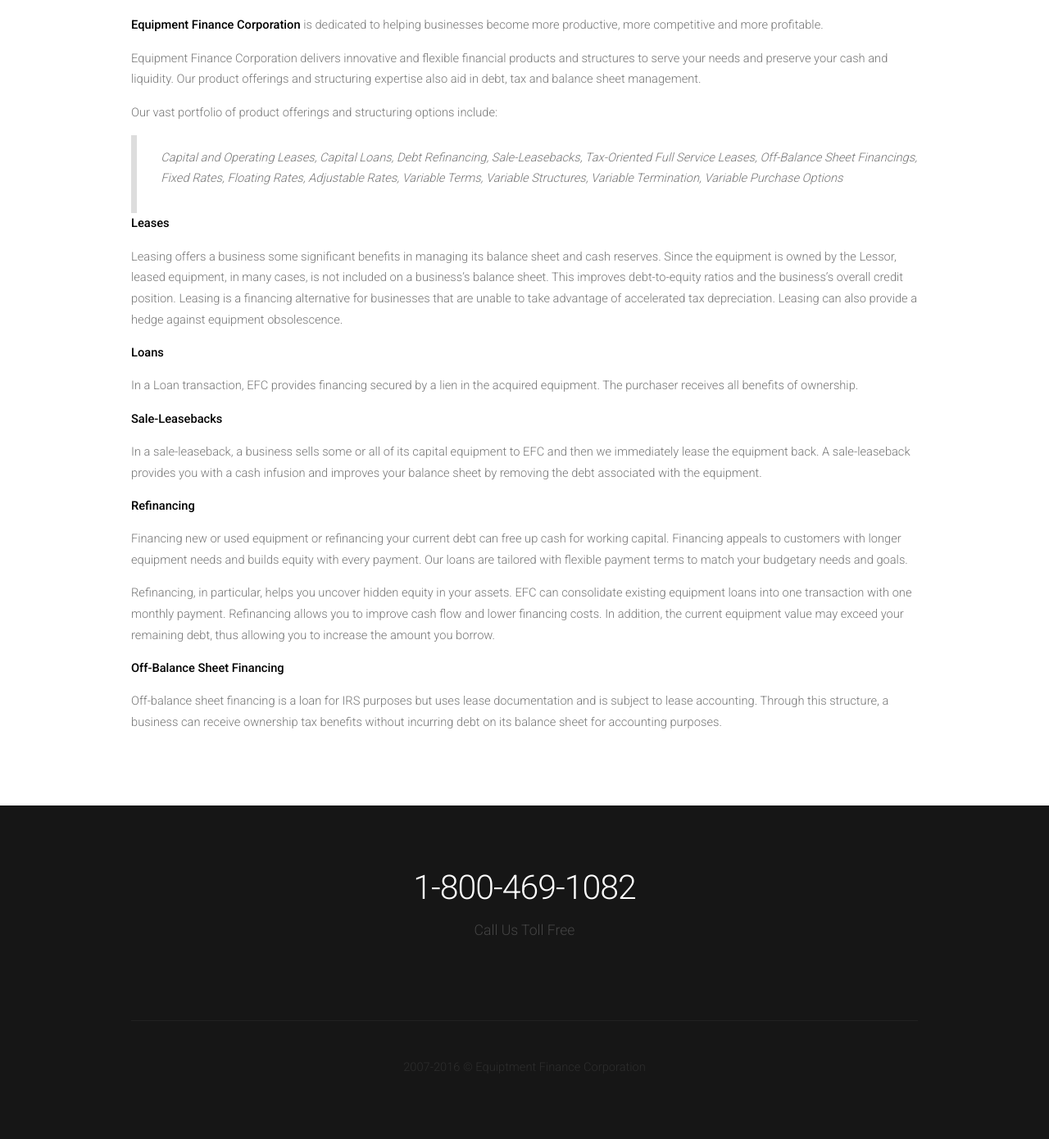
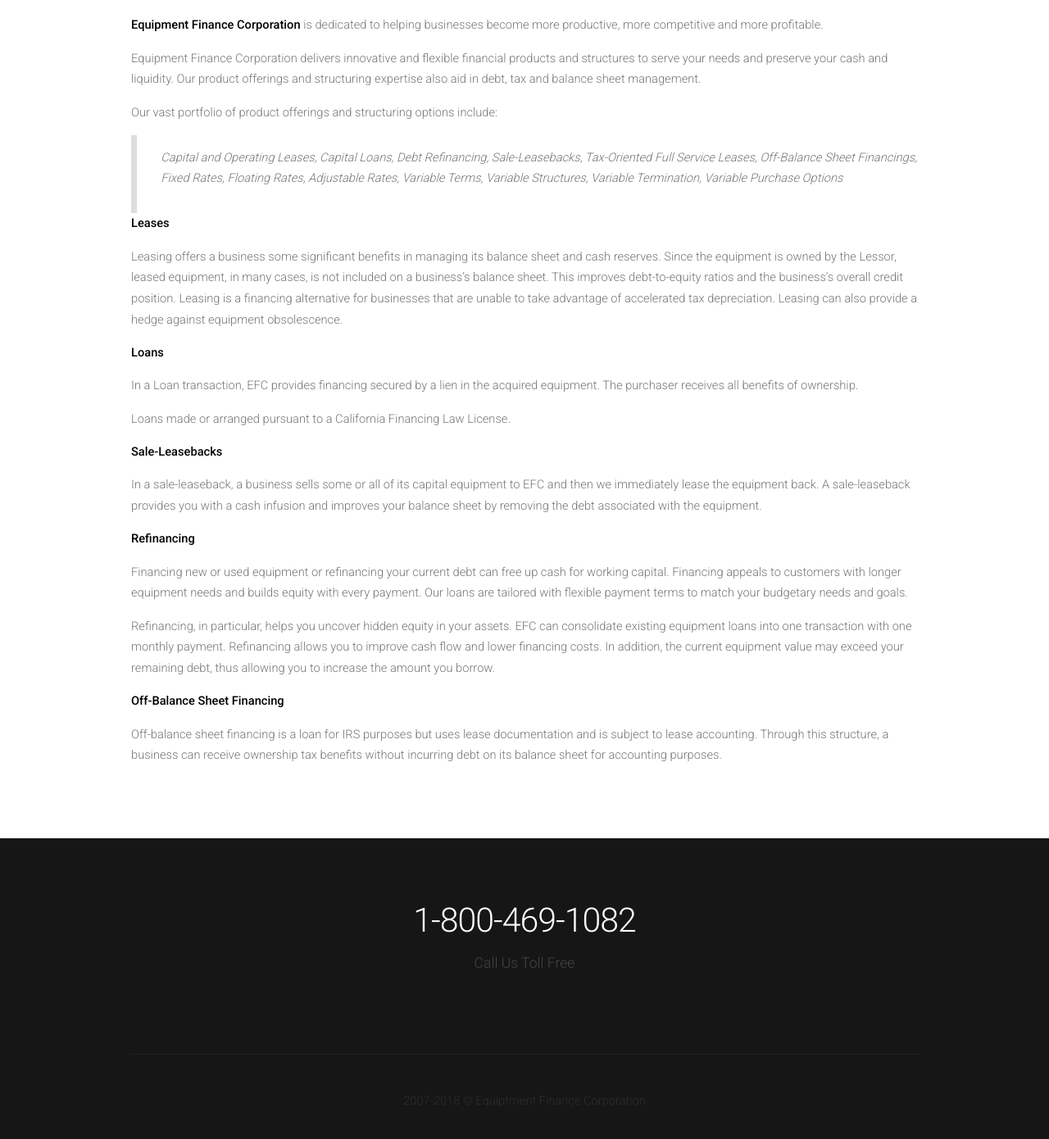
Before and after one commit to efc-finance/efc-finance.github.io, a Jekyll site: the page built from products.md, in a window 1280 px wide and 1400 px high, scrolled down 343 px. Shown: the top 1390 px of the window at 82% size. Built offline with Jekyll 4.4.1, drawn with Linux system fonts in a browser that asks for light colours; nearby versions of some CDN libraries; before the commit the page ends 1703 px from its top, so only the background shows below that.

Commit message:
updates gemfile, copyright and adds verbage for loans

```diff
--- a/_layouts/default.html
+++ b/_layouts/default.html
@@ -53,7 +53,7 @@
 <!-- Copyright -->
 <div id="copyright">
 	<div class="container">
-        2007-2016 &copy; Equiptment Finance Corporation</br>
+        2007-2018 &copy; Equiptment Finance Corporation</br>
         Design: <a href="http://templated.co">TEMPLATED</a> Images: <a href="http://unsplash.com">Unsplash</a> (<a href="http://unsplash.com/cc0">CC0</a>)
 		Jekyll Template: <a href="http://cloudcannon.com">Cloud Cannon</a>
 	</div>
--- a/_layouts/page.html
+++ b/_layouts/page.html
@@ -59,7 +59,7 @@
 <!-- Copyright -->
 <div id="copyright">
     <div class="container">
-        2007-2016 &copy; Equiptment Finance Corporation</br>
+        2007-2018 &copy; Equiptment Finance Corporation</br>
     </div>
 </div>
 
--- a/products.md
+++ b/products.md
@@ -26,8 +26,9 @@
 
 **Loans**
 
-In a Loan transaction, EFC provides financing secured by a lien in the acquired equipment. The purchaser receives all
-benefits of ownership.
+In a Loan transaction, EFC provides financing secured by a lien in the acquired equipment. The purchaser receives all benefits of ownership.
+
+Loans made or arranged pursuant to a California Financing Law License.
 
 **Sale-Leasebacks**
 
```
Also changed, not shown: Gemfile.lock, 1 other file.
